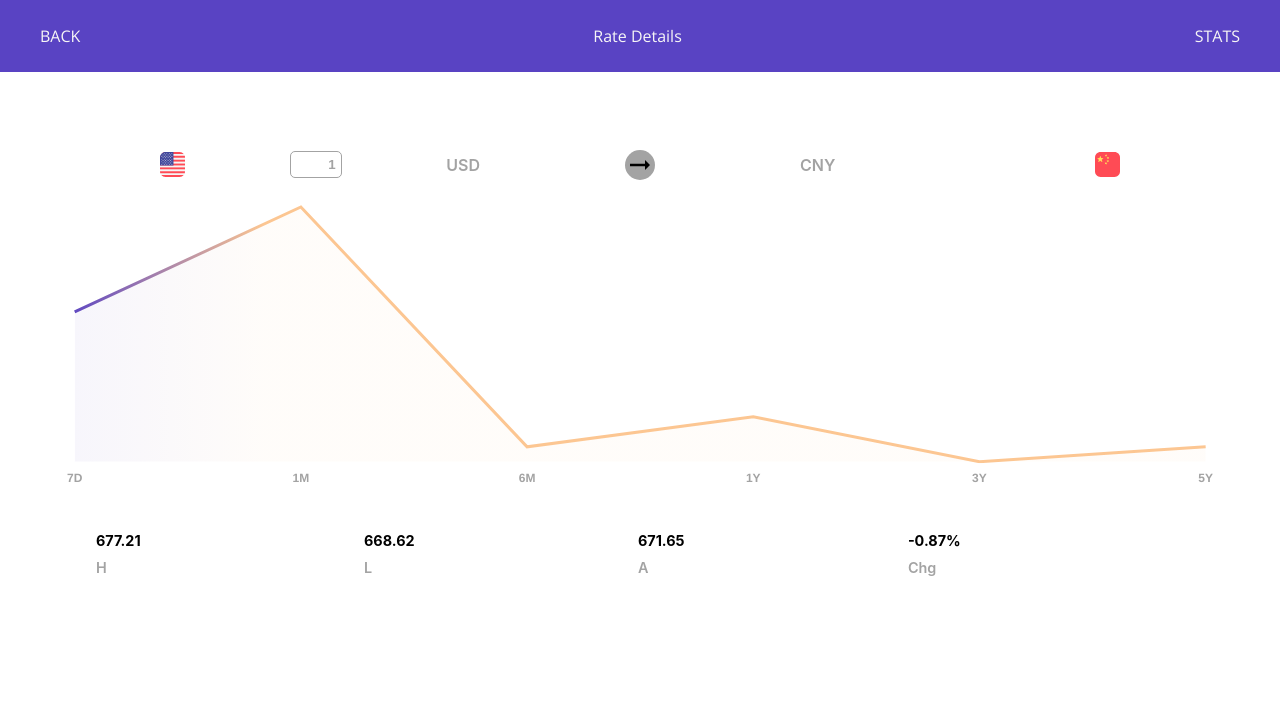
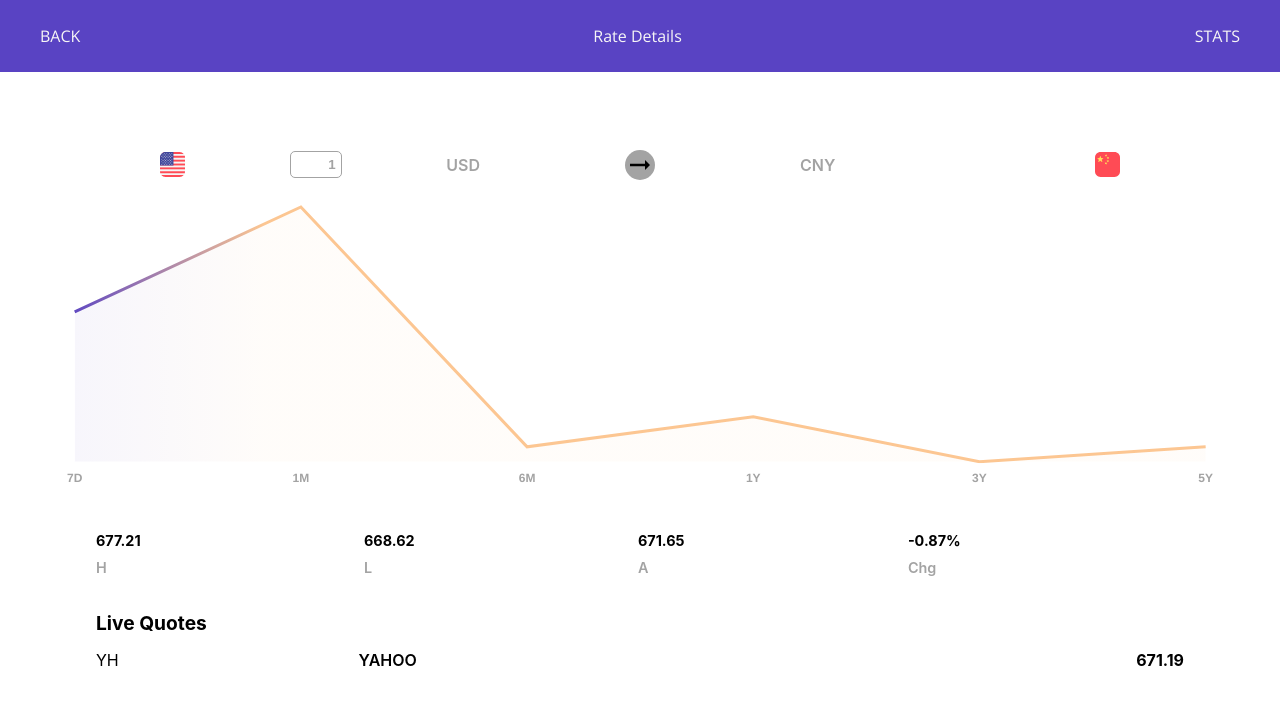
Before and after one commit to jamielindsay/Valyu, a React (Create React App) app: page / in a window 1280 px wide. Shown: the top 704 px of the page. Built offline with nearby package versions, Linux system fonts and the light colour scheme; no server answers.

Commit message:
Added 'live quotes' section

```diff
--- /dev/null
+++ b/src/liveQuotes/liveQuotes.css
@@ -0,0 +1,30 @@
+.quotesLabel {
+  width: 85%;
+  margin: 0 auto;
+  font-size: 1.2rem;
+  font-weight: 700;
+  margin-top: 35px;
+}
+
+.yahoo {
+  width: 85%;
+  display: flex;
+  justify-content: space-evenly;
+  margin: 0 auto;
+  margin-top: 15px;
+}
+
+.exchangeLogo {
+  flex-grow: 1;
+}
+
+.exchangeName {
+  flex-grow: 2;
+  font-weight: 600;
+}
+
+.quote {
+  flex-grow: 1;
+  text-align: right;
+  font-weight: 700;
+}
--- /dev/null
+++ b/src/liveQuotes/liveQuotes.js
@@ -0,0 +1,23 @@
+import React, { Component } from "react";
+import "./liveQuotes.css";
+
+export default class LiveQuotes extends Component {
+  yahoo() {
+    return (
+      <div className="yahoo">
+        <div className="exchangeLogo">YH</div>
+        <div className="exchangeName">YAHOO</div>
+        <div className="quote">671.19</div>
+      </div>
+    );
+  }
+
+  render() {
+    return (
+      <div className="quotes">
+        <div className="quotesLabel">Live Quotes</div>
+        {this.yahoo()}
+      </div>
+    );
+  }
+}
--- a/src/pages/rateDetails.js
+++ b/src/pages/rateDetails.js
@@ -4,6 +4,7 @@ import NavBarDetail from "../navbars/navBarDetail";
 import "./rateDetails.css";
 import DetailChart from "../detailChart/detailChart";
 import DetailAverages from "../detailAverages/detailAverages";
+import LiveQuotes from "../liveQuotes/liveQuotes";
 
 export default class RateDetails extends Component {
   render() {
@@ -14,6 +15,7 @@ export default class RateDetails extends Component {
           <Overview />
           <DetailChart />
           <DetailAverages />
+          <LiveQuotes />
         </div>
       </div>
     );
```
